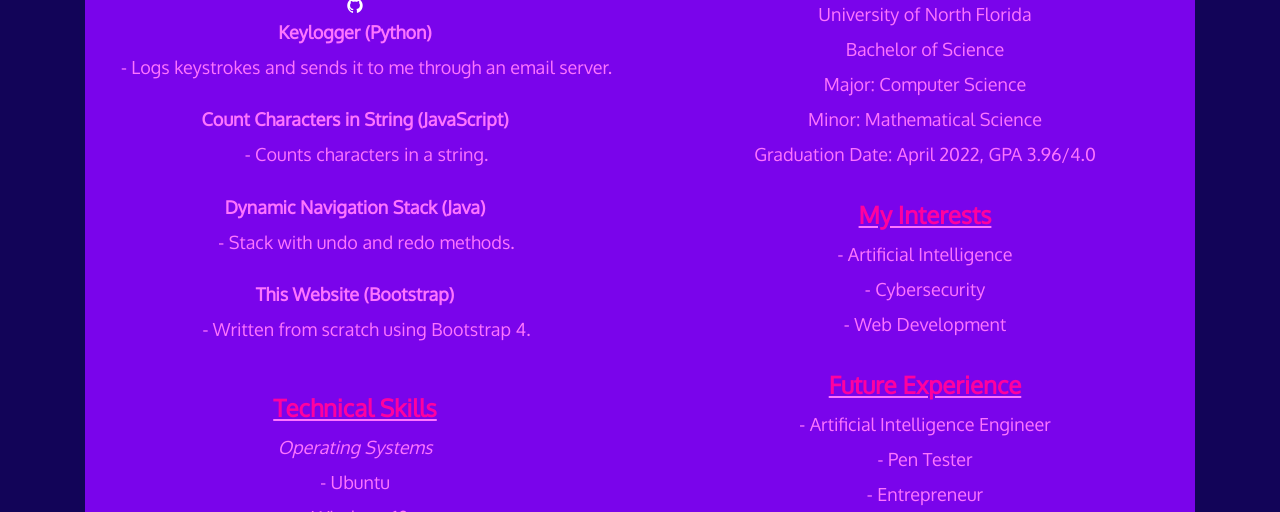
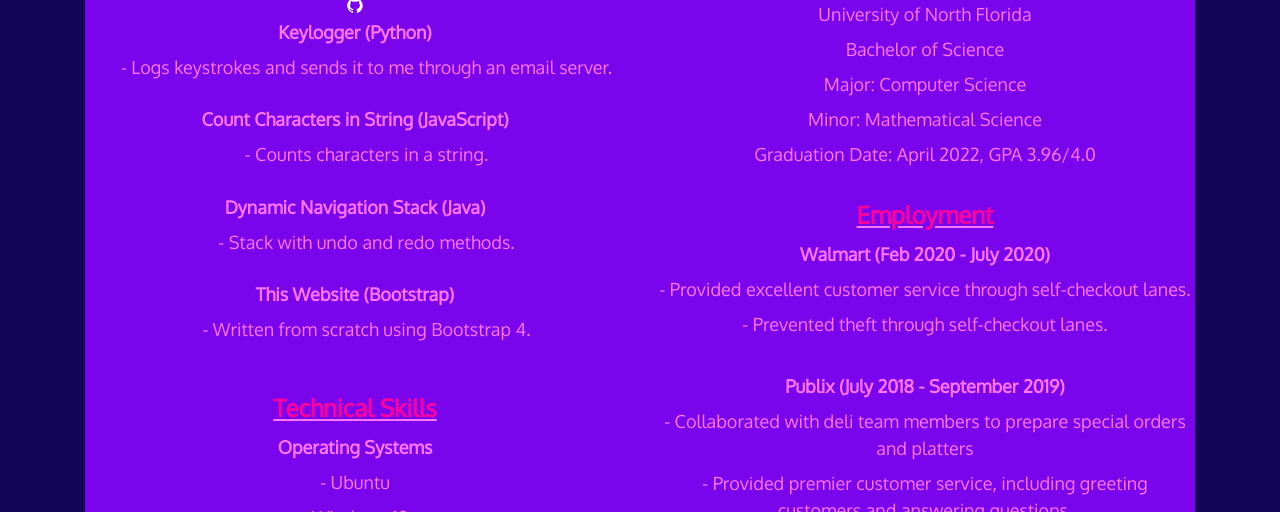
Before and after one commit to AndrewstheBuilder/My-Resume-Website, a plain HTML site: page index.html in a window 1280 px wide. Shown: the part 288-800 px from the top of the page. Drawn offline with Linux system fonts and the light colour scheme.

Commit message:
Update index.html

```diff
--- a/index.html
+++ b/index.html
@@ -50,12 +50,12 @@
                     <div class="p2" style="font-weight: bold">This Website (Bootstrap)</div>
                     <div class="p2 projects-desc"> - Written from scratch using Bootstrap 4.</div>
                     <div class="p2 subheading">Technical Skills</div>
-                    <div class="p2" style="font-style: italic">Operating Systems</div>
+                    <div class="p2" style="font-weight: bold">Operating Systems</div>
                     <div class="p2">- Ubuntu </div>
                     <div class="p2">- Windows 10 </div>
                     <div class="p2">- Kali Linux </div>
                     <div class="p2">- Mac OS </div>
-                    <div class="p2 pt-4" style="font-style: italic">Programming Languages</div>
+                    <div class="p2 pt-4" style="font-weight: bold">Programming Languages</div>
                     <div class="p2">- Java </div>
                     <div class="p2">- Python </div>
                     <div class="p2">- HTML/CSS/JavaScript </div>
@@ -67,17 +67,17 @@
                     <div class="p2">Major: Computer Science</div>
                     <div class="p2">Minor: Mathematical Science</div>
                     <div class="p2">Graduation Date: April 2022, GPA 3.96/4.0</div>
-                    <div class="p2 subheading">My Interests</div>
-                    <div class="p2">- Artificial Intelligence </div>
-                    <div class="p2">- Cybersecurity </div>
-                    <div class="p2">- Web Development </div>
-                    <div class="p2 subheading">Future Experience</div>
-                    <div class="p2">- Artificial Intelligence Engineer </div>
-                    <div class="p2">- Pen Tester </div>
-                    <div class="p2">- Entrepreneur </div>
+                    <div class="p2 subheading">Employment</div>
+                    <div class="p2 company-name">Walmart (Feb 2020 - July 2020) </div>
+                    <div class="p2">- Provided excellent customer service through self-checkout lanes. </div>
+                    <div class="p2">- Prevented theft through self-checkout lanes. </div><br>
+                    <div class="p2 company-name">Publix (July 2018 - September 2019) </div>
+                    <div class="p2">- Collaborated with deli team members to prepare special orders and platters </div>
+                    <div class="p2">- Provided premier customer service, including greeting customers and answering questions. </div>
                     <div class="p2 subheading">Soft Skills</div>
                     <div class="p2">- Customer Service </div>
                     <div class="p2">- Creativity </div>
+                    <div class="p2">- Collaboration</div>
                     <div class="p2">- Taking initiative </div>
                     <div class="p2">- Attention to detail </div>
                 </div>
```
